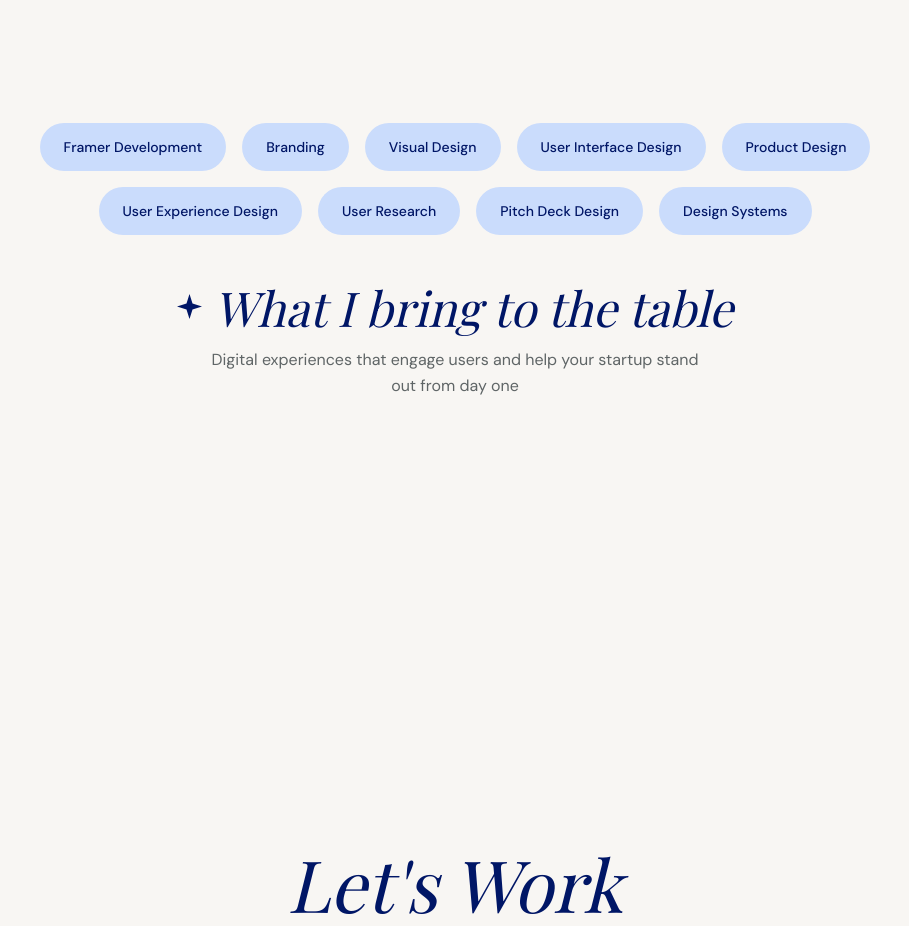
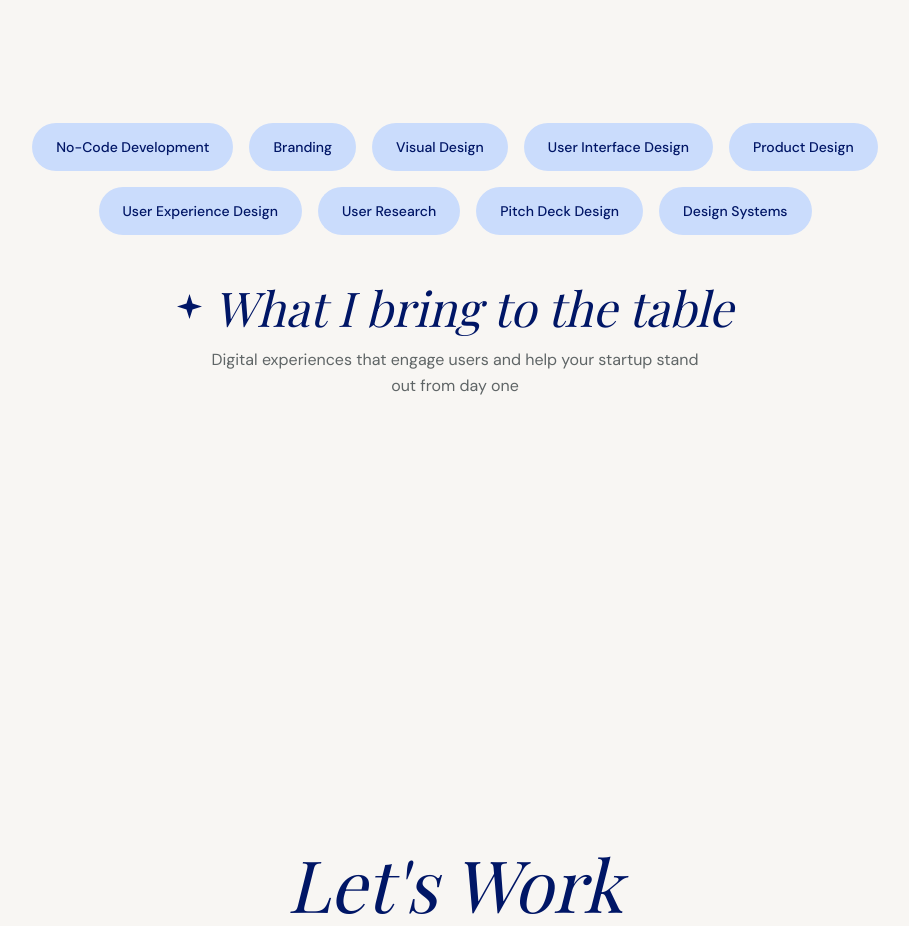
Before and after one commit to EZP98/artemis-portfolio, a React (Vite) app: page / in a window 1280 px wide. Shown: the part 3720-4646 px from the top of the page, without its empty margins (185-1094 px from the left). Built offline with nearby package versions, Linux system fonts and the light colour scheme; a web font is replaced by a local one.

Commit message:
chore: remove Framer text references from comments and rename skill

```diff
--- a/src/App.tsx
+++ b/src/App.tsx
@@ -1,7 +1,7 @@
 import { useState, useEffect } from 'react'
 import { motion, useMotionValue } from 'framer-motion'
 
-// Hero draggable images with exact positions and rotations from Framer
+// Hero draggable images with exact positions and rotations
 const heroImages = [
   {
     id: 1,
@@ -58,7 +58,7 @@ const galleryItems = [
   { type: 'video', src: 'https://framerusercontent.com/assets/A4ctABxvbRaq6aq99HPazcljFA.mp4', width: 240, height: 320 },
 ]
 
-// Projects with Framer data
+// Projects data
 const projects = [
   {
     id: 1,
@@ -90,9 +90,9 @@ const projects = [
   },
 ]
 
-// Skills with exact rotations and transforms from Framer
+// Skills with rotations and transforms
 const skills = [
-  { name: 'Framer Development', rotate: -4, transform: '' },
+  { name: 'No-Code Development', rotate: -4, transform: '' },
   { name: 'Branding', rotate: 9, transform: '' },
   { name: 'Visual Design', rotate: -15, transform: '' },
   { name: 'User Interface Design', rotate: 7, transform: '' },
@@ -490,7 +490,7 @@ function WorksSection() {
   )
 }
 
-// Star Icon - matching Framer
+// Star Icon
 function StarIcon() {
   return (
     <svg width="25" height="25" viewBox="0 0 25 25" fill="#001666">
```
